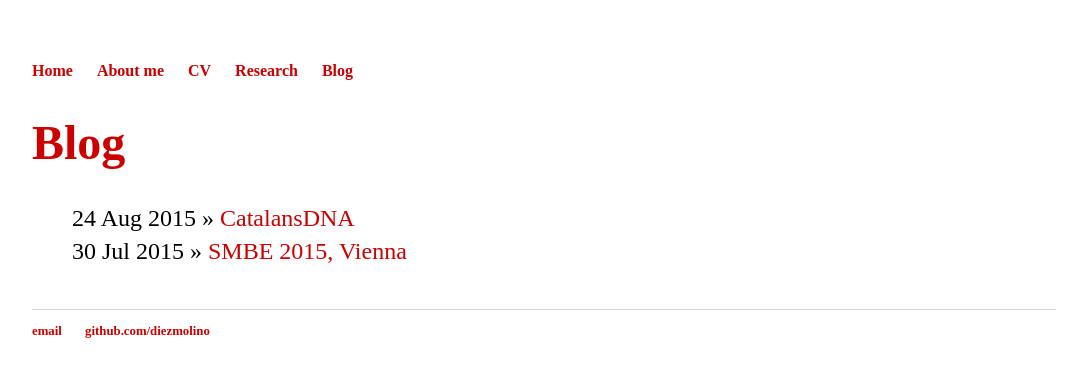
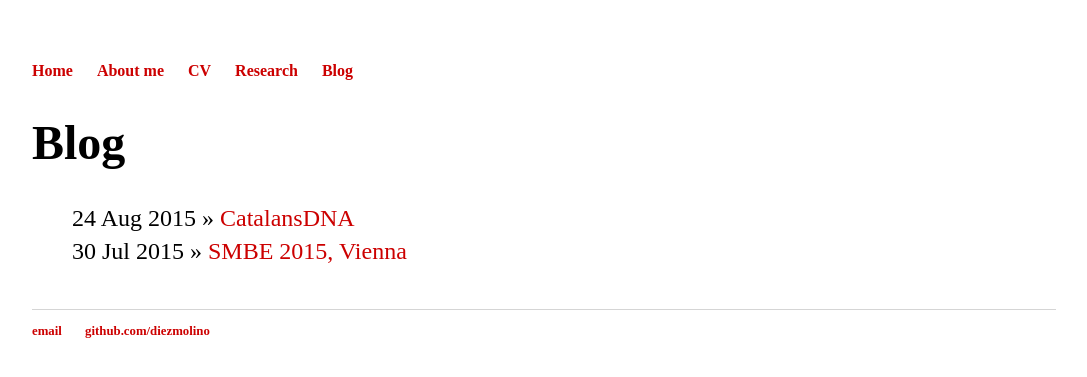
Before and after one commit to DiezMolino/diezmolino.github.io, a Jekyll site: the page built from blog/index.html, in a window 1280 px wide. Shown: the top 377 px of the page, without its empty margins (96-1183 px from the left). Built offline with Jekyll 4.4.1, drawn with Linux system fonts in a browser that asks for light colours.

Commit message:
Update main.css

```diff
--- a/css/main.css
+++ b/css/main.css
@@ -23,8 +23,7 @@
 }
 h1 {
     font-size: 3em;
-    font-family:'Freight Text Pro';
-    color: #CC0000;
+    font-family: 'JAF Bernino Sans';
 }
 p {
     font-size: 1.5em;
```
